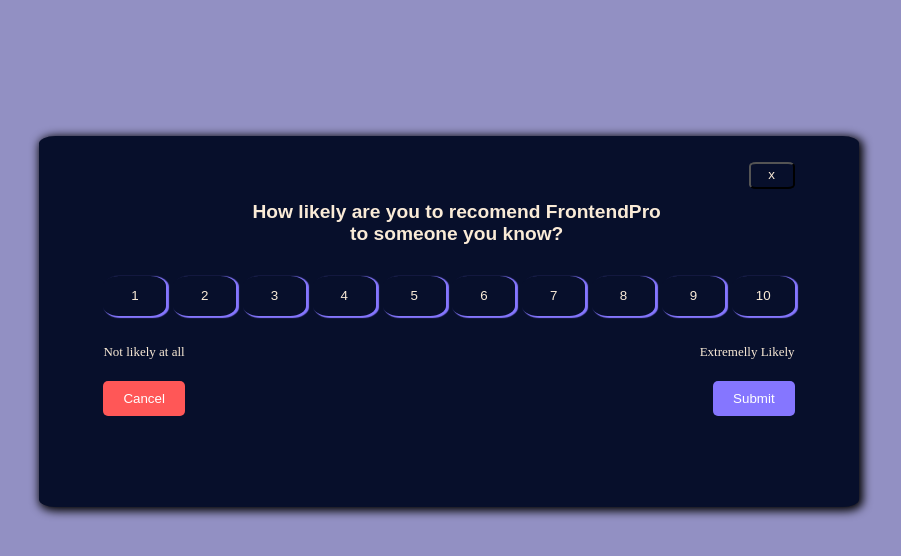
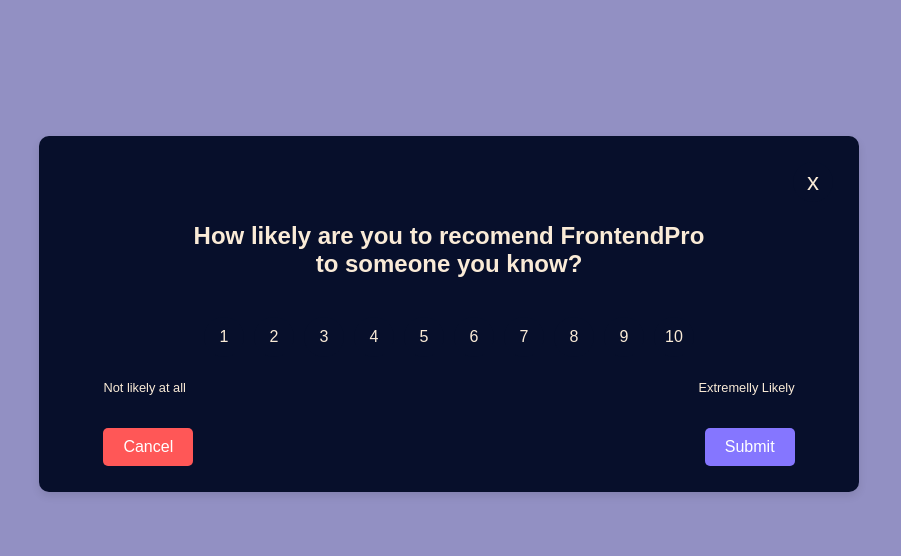
Before and after one commit to heedbeatss/Tela-Feedback, a plain HTML site: page index.html in a window 1280 px wide. Shown: the whole page, without its empty margins (199-1100 px from the left). Drawn offline with Linux system fonts and the light colour scheme.

Commit message:
Melhoria do design da aplicação

```diff
--- a/styles.css
+++ b/styles.css
@@ -3,134 +3,114 @@
 body {
   width: 100vw;
   height: 100vh;
-  background-color:#9290C3;
+  background-color: #9290C3;
   display: flex;
   flex-direction: column;
   align-items: center;
+  font-family: Arial, sans-serif; /* Alterei a fonte para uma fonte mais comum */
+}
+
+.x__btn {
+  width: 100%;
+  display: flex;
+  justify-content: flex-end;
 }
 
 .x {
-  width: 15%;
-  height: 120%;
+  width: 40px; /* Reduzi o tamanho do botão X */
+  height: 40px; /* Reduzi o tamanho do botão X */
   background-color: #070F2B;
   color: antiquewhite;
-  border-radius: 15%;
+  border: none;
+  border-radius: 50%; /* Fiz o botão X redondo */
   cursor: pointer;
-  padding-bottom: 1%;
-
+  font-size: 1.5rem; /* Ajustei o tamanho da fonte */
 }
 
-.x__btn {
-  width: 40%;
-  height: auto;
-  display: flex;
-  justify-content: flex-end;
-  padding-left: 50%;
-}
 .card {
   width: 60%;
-  height: 40%;
+  height: auto; /* Ajustei a altura automaticamente */
   padding: 2%;
-  padding-bottom: 2%;
   margin-top: 10%;
   background-color: #070F2B;
   display: flex;
   flex-direction: column;
   align-items: center;
-  border-radius: 2%;
-  box-shadow: 2px 2px 10px 2px;
+  border-radius: 10px; /* Ajustei a borda para um valor mais suave */
+  box-shadow: 0 4px 8px rgba(0, 0, 0, 0.1); /* Ajustei o sombreamento */
 }
 
-.card > h1 {
-  font-family: sans-serif;
+.card h1 {
   color: antiquewhite;
-  font-size: larger;
-  padding-left: 2%;
+  font-size: 1.5rem; /* Ajustei o tamanho da fonte */
   text-align: center;
-}
-
-.card > h1:hover {
-  color: silver;
 }
 
 .buttons__rating {
   display: flex;
   justify-content: center;
-  gap: 1%;
-  width: 90%;
-  padding: 2%;
+  gap: 10px; /* Aumentei o espaço entre os botões */
+  margin-top: 20px; /* Aumentei a margem superior */
 }
 
 .btn {
-  width: 7vw;
-  height: 5vh;
+  width: 40px; /* Reduzi o tamanho dos botões */
+  height: 40px; /* Reduzi o tamanho dos botões */
   background-color: #070F2B;
   color: antiquewhite;
-  border-radius: 25%;
+  border: none;
+  border-radius: 50%; /* Fiz os botões redondos */
   cursor: pointer;
-  box-shadow: #8576FF 2px 1px 1px 1px;
-  border: none;
+  font-size: 1rem; /* Ajustei o tamanho da fonte */
+  transition: background-color 0.3s; /* Adicionei uma transição suave */
 }
 
-.btn:hover {
-  background-color: #8576FF;
-  width: 8vw;
-  height: 5vh;
-  box-shadow: #9290C3 1px 1px 1px 1px;
-}
-
+.btn:hover,
 .ativo {
-  background-color: #8576FF;
-  width: 8vw;
-  height: 5vh;
-
+  background-color: #8576FF; /* Alterei a cor de fundo quando hover ou ativo */
 }
 
 .rating__text {
   width: 90%;
-  height: auto;
   color: antiquewhite;
-  font-size: small;
+  font-size: 0.8rem; /* Ajustei o tamanho da fonte */
   display: flex;
   justify-content: space-between;
   align-items: center;
-
+  margin-top: 10px; /* Aumentei a margem superior */
 }
 
 .options {
+  width: 90%;
+  margin-top: 20px; /* Aumentei a margem superior */
   display: flex;
   justify-content: space-between;
-  /* gap: 85%; */
-  width: 90%;
-  margin-top: 1%;
 }
 
 .btn__cancel,
 .btn__submit {
-  padding: 10px 20px; /* Adiciona um padding interno */
+  padding: 10px 20px;
   cursor: pointer;
   border: none;
   border-radius: 5px;
+  font-size: 1rem; /* Ajustei o tamanho da fonte */
+  transition: background-color 0.3s; /* Adicionei uma transição suave */
 }
 
 .btn__cancel {
-  background-color: #FF5757; /* Cor de fundo para o botão Cancel */
-  color: #ffffff; /* Cor do texto para o botão Cancel */
+  background-color: #FF5757;
+  color: #ffffff;
 }
 
 .btn__submit {
-  background-color: #8576FF; /* Cor de fundo para o botão Submit */
-  color: #ffffff; /* Cor do texto para o botão Submit */
+  background-color: #8576FF;
+  color: #ffffff;
 }
 
-
-
-/* .btn__cancel {
-  cursor: pointer;
+.btn__cancel:hover {
+  background-color: #FF3333; /* Alterei a cor de fundo do botão Cancel ao passar o mouse */
 }
 
-.btn__submit {
-  color: antiquewhite;
-  background-color: #8576FF;
-  cursor: pointer;
-} */
+.btn__submit:hover {
+  background-color: #6F51FF; /* Alterei a cor de fundo do botão Submit ao passar o mouse */
+}
```
